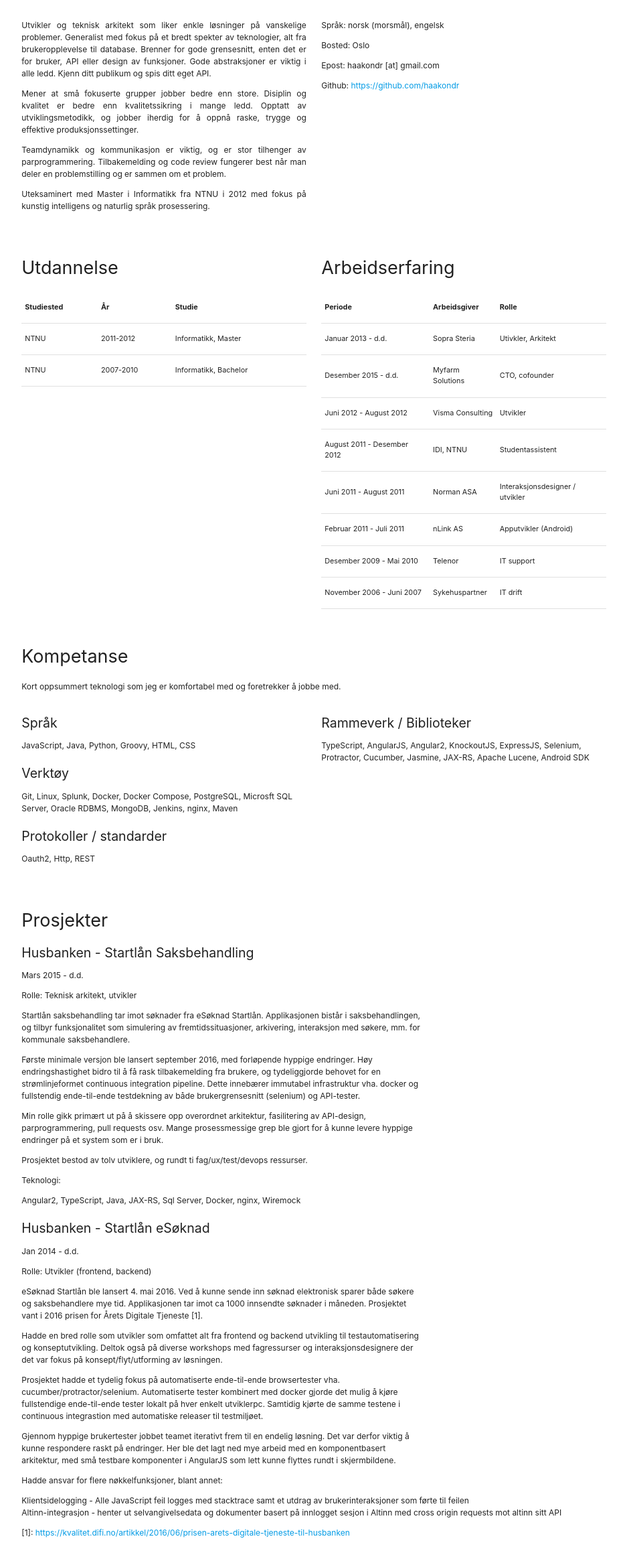
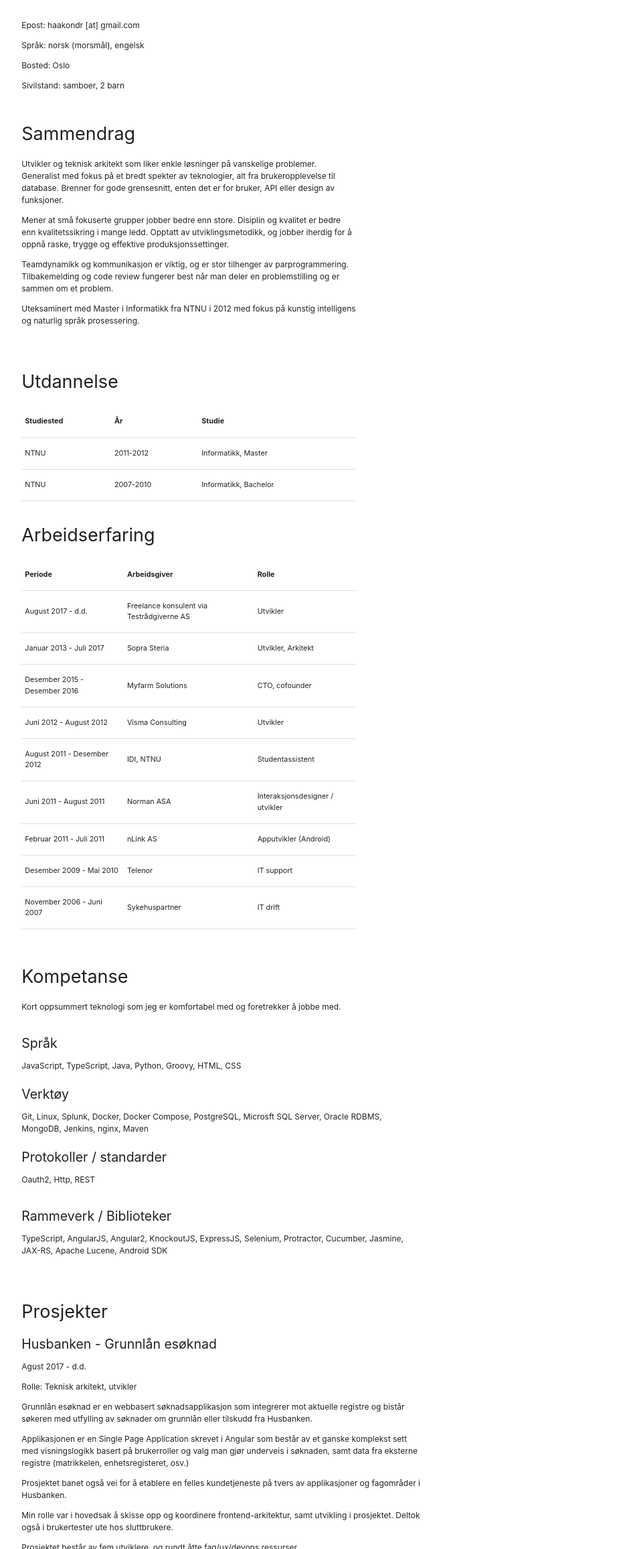
Before and after one commit to haakondr/haakondr.github.io, a plain HTML site: page index.html in a window 1280 px wide. Shown: the part 488-2800 px from the top of the page at 67% size, without its empty margins (171-1108 px from the left). Drawn offline with nearby package versions, Linux system fonts and the light colour scheme.

Commit message:
new project, update summary, new picture, layout fixes

```diff
--- a/index.html
+++ b/index.html
@@ -1,5 +1,6 @@
 <!DOCTYPE html>
 <html>
+
 <head>
   <meta charset="UTF-8">
   <title>CV Håkon Drolsum Røkenes</title>
@@ -7,49 +8,42 @@
   <link rel="stylesheet" href="https://cdnjs.cloudflare.com/ajax/libs/materialize/0.97.8/css/materialize.min.css">
   <!--<link rel="stylesheet" href="styles/materialize.min.css">-->
   <!--<link rel="stylesheet" href="styles/icon%3Ffamily=Material+Icons">-->
-    <meta name="viewport" content="width=device-width, initial-scale=1.0"/>
+  <meta name="viewport" content="width=device-width, initial-scale=1.0" />
   <link rel="stylesheet" href=styles/cv.css ref="stylesheet">
 </head>
+
 <body>
   <div class="container resume-page">
     <div class="row">
       <div class="col m6 s12 ">
         <div class="center-align">
-                <img class="profile-image circle " src="images/haakon_thumbnail.png">
+          <img class="profile-image circle " src="images/haakon.jpeg">
           <h1>Håkon Drolsum Røkenes</h1>
         </div>
       </div>
     </div>
     <div class="row page-break">
-        <div class="col s7 m6 summary">
-            <p>Utvikler og teknisk arkitekt som liker enkle løsninger på vanskelige problemer. Generalist med fokus
-                på
-                et bredt
-                spekter av teknologier, alt fra brukeropplevelse til database.
-                Brenner for gode grensesnitt, enten det er for bruker, API eller design av funksjoner. Gode
-                abstraksjoner er
-                viktig i alle ledd. Kjenn ditt publikum og spis ditt eget API.</p>
-            <p> Mener at små fokuserte grupper jobber bedre enn store. Disiplin og kvalitet er bedre enn
-                kvalitetssikring
-                i mange ledd. Opptatt av utviklingsmetodikk, og jobber iherdig for å oppnå raske, trygge og
-                effektive
-                produksjonssettinger.</p>
-            <p>Teamdynamikk og kommunikasjon er viktig, og er stor tilhenger av parprogrammering. Tilbakemelding og
-                code
-                review fungerer best når man deler en problemstilling og er sammen om et problem.</p>
-            <p>Uteksaminert med Master i Informatikk fra NTNU i 2012 med fokus på kunstig intelligens og
-                naturlig språk prosessering.</p>
-        </div>
-        <div class="col s3 m4 offset-s1">
+      <div class="col s12 m7">
+        <p>Epost: haakondr [at] gmail.com</p>
         <p>Språk: norsk (morsmål), engelsk</p>
         <p>Bosted: Oslo</p>
-            <p>Epost: haakondr [at] gmail.com</p>
-            <p>Github: <a href="https://github.com/haakondr">https://github.com/haakondr</a></p>
+        <p>Sivilstand: samboer, 2 barn</p>
       </div>
+
+      <div class="col s12 m7">
+        <h2>Sammendrag</h2>
+        <p>Utvikler og teknisk arkitekt som liker enkle løsninger på vanskelige problemer. Generalist med fokus på et bredt spekter av teknologier, alt fra brukeropplevelse til database. Brenner for gode grensesnitt, enten det er for bruker, API eller design
+          av funksjoner.</p>
+        <p> Mener at små fokuserte grupper jobber bedre enn store. Disiplin og kvalitet er bedre enn kvalitetssikring i mange ledd. Opptatt av utviklingsmetodikk, og jobber iherdig for å oppnå raske, trygge og effektive produksjonssettinger.
+          <p>Teamdynamikk og kommunikasjon er viktig, og er stor tilhenger av parprogrammering. Tilbakemelding og code review fungerer best når man deler en problemstilling og er sammen om et problem.</p>
+        </p>
+        <p>Uteksaminert med Master i Informatikk fra NTNU i 2012 med fokus på kunstig intelligens og naturlig språk prosessering.</p>
+      </div>
+
     </div>
 
     <div class="row pagebreak">
-        <div class="col s12 m12 l6">
+      <div class="col s12 m12 l7 cv-element">
         <h2>Utdannelse</h2>
         <table class="bordered">
           <thead>
@@ -75,7 +69,7 @@
         </table>
       </div>
 
-        <div class="col s12 m12 l6">
+      <div class="col s12 m12 l7 cv-element">
         <h2>Arbeidserfaring</h2>
         <table class="bordered">
           <thead>
@@ -87,12 +81,17 @@
           </thead>
           <tbody>
             <tr>
-                    <td>Januar 2013 - d.d.</td>
-                    <td>Sopra Steria</td>
-                    <td>Utivkler, Arkitekt</td>
+              <td>August 2017 - d.d.</td>
+              <td>Freelance konsulent via Testrådgiverne AS</td>
+              <td>Utvikler</td>
             </tr>
             <tr>
-                    <td>Desember 2015 - d.d.</td>
+              <td>Januar 2013 - Juli 2017</td>
+              <td>Sopra Steria</td>
+              <td>Utvikler, Arkitekt</td>
+            </tr>
+            <tr>
+              <td>Desember 2015 - Desember 2016</td>
               <td>Myfarm Solutions</td>
               <td>CTO, cofounder</td>
             </tr>
@@ -131,42 +130,30 @@
       </div>
     </div>
 
-    <div class="row pagebreak">
+    <div class="row cv-element">
       <div class="col s12">
         <h2>Kompetanse</h2>
         <p>Kort oppsummert teknologi som jeg er komfortabel med og foretrekker å jobbe med.</p>
       </div>
-        <div class="col m6 l6 s12">
+      <div class="col s12">
         <div>
           <h4>Språk</h4>
-                <p>JavaScript, Java, Python, Groovy, HTML, CSS</p>
+          <p>JavaScript, TypeScript, Java, Python, Groovy, HTML, CSS</p>
         </div>
 
         <div>
           <h4>Verktøy</h4>
-                <p>Git, Linux, Splunk, Docker, Docker Compose, PostgreSQL, Microsft SQL Server, Oracle RDBMS, MongoDB,
-                    Jenkins, nginx, Maven</p>
+          <p>Git, Linux, Splunk, Docker, Docker Compose, PostgreSQL, Microsft SQL Server, Oracle RDBMS, MongoDB, Jenkins, nginx, Maven</p>
         </div>
         <div>
           <h4>Protokoller / standarder</h4>
           <p>Oauth2, Http, REST</p>
         </div>
       </div>
-        <div class="col m6 l6 s12">
+      <div class="col s12">
         <h4>Rammeverk / Biblioteker</h4>
         <p>
-                TypeScript,
-                AngularJS,
-                Angular2,
-                KnockoutJS,
-                ExpressJS,
-                Selenium,
-                Protractor,
-                Cucumber,
-                Jasmine,
-                JAX-RS,
-                Apache Lucene,
-                Android SDK
+          TypeScript, AngularJS, Angular2, KnockoutJS, ExpressJS, Selenium, Protractor, Cucumber, Jasmine, JAX-RS, Apache Lucene, Android SDK
         </p>
       </div>
     </div>
@@ -175,198 +162,130 @@
     <div class="row">
       <div class="col s12">
         <h2>Prosjekter</h2>
-            <div>
+
+        <div class="cv-element">
+          <h4>Husbanken - Grunnlån esøknad</h4>
+          <p>Agust 2017 - d.d.</p>
+          <p>Rolle: Teknisk arkitekt, utvikler</p>
+          <p>Grunnlån esøknad er en webbasert søknadsapplikasjon som integrerer mot aktuelle registre og bistår søkeren med utfylling av søknader om grunnlån eller tilskudd fra Husbanken. </p>
+          <p>Applikasjonen er en Single Page Application skrevet i Angular som består av et ganske komplekst sett med visningslogikk basert på brukerroller og valg man gjør underveis i søknaden, samt data fra eksterne registre (matrikkelen, enhetsregisteret, osv.)</p>
+          <p>Prosjektet banet også vei for å etablere en felles kundetjeneste på tvers av applikasjoner og fagområder i Husbanken.</p>
+          <p>Min rolle var i hovedsak å skisse opp og koordinere frontend-arkitektur, samt utvikling i prosjektet. Deltok også i brukertester ute hos sluttbrukere.</p>
+          <p>Prosjektet består av fem utviklere, og rundt åtte fag/ux/devops ressurser.</p>
+          <p>Teknologi:</p>
+          <p>
+            Angular, TypeScript, Redux, Java, Spring boot, JAX-RS, JWT, Hibernate, JPA, Apache Kafka, RabbitMQ, Sql Server, Docker, Kubernetes, Openshift, Jenkins, Wiremock, Docker Compose, Splunk, Selenium, Cucumber
+          </p>
+        </div>
+
+        <div class="cv-element">
           <h4>Husbanken - Startlån Saksbehandling</h4>
-                <p>Mars 2015 - d.d.</p>
+          <p>Mars 2015 - September 2017</p>
           <p>Rolle: Teknisk arkitekt, utvikler</p>
-                <p>Startlån saksbehandling tar imot søknader fra eSøknad Startlån. Applikasjonen bistår i
-                    saksbehandlingen,
-                    og
-                    tilbyr funksjonalitet som simulering av fremtidssituasjoner, arkivering, interaksjon med søkere, mm.
-                    for
-                    kommunale saksbehandlere.</p>
-                <p>Første minimale versjon ble lansert september 2016, med forløpende hyppige endringer.
-                    Høy endringshastighet bidro til å få rask tilbakemelding fra brukere, og tydeliggjorde behovet for
-                    en
-                    strømlinjeformet continuous integration pipeline. Dette innebærer immutabel infrastruktur vha.
-                    docker og
-                    fullstendig ende-til-ende testdekning av både brukergrensesnitt (selenium) og API-tester. </p>
-                <p>Min rolle gikk primært ut på å skissere opp overordnet arkitektur, fasilitering av API-design,
-                    parprogrammering, pull requests osv. Mange prosessmessige grep ble gjort for å kunne levere hyppige
-                    endringer på et system som er i bruk.</p>
+          <p>Startlån saksbehandling tar imot søknader fra eSøknad Startlån. Applikasjonen bistår i saksbehandlingen, og tilbyr funksjonalitet som simulering av fremtidssituasjoner, arkivering, interaksjon med søkere, mm. for kommunale saksbehandlere.</p>
+          <p>Første minimale versjon ble lansert september 2016, med forløpende hyppige endringer. Høy endringshastighet bidro til å få rask tilbakemelding fra brukere, og tydeliggjorde behovet for en strømlinjeformet continuous integration pipeline. Dette
+            innebærer immutabel infrastruktur vha. docker og fullstendig ende-til-ende testdekning av både brukergrensesnitt (selenium) og API-tester. </p>
+          <p>Min rolle gikk primært ut på å skissere opp overordnet arkitektur, fasilitering av API-design, parprogrammering, pull requests osv. Mange prosessmessige grep ble gjort for å kunne levere hyppige endringer på et system som er i bruk. Bistod også med intervjuer i forbindelse med anskaffelser.</p>
           <p>Prosjektet bestod av tolv utviklere, og rundt ti fag/ux/test/devops ressurser. </p>
           <p>Teknologi:</p>
+          Angular, TypeScript, Java, JAX-RS, Sql Server, Docker, nginx, Wiremock, Selenium, Cucumber
           <p>
-                    Angular2,
-                    TypeScript,
-                    Java,
-                    JAX-RS,
-                    Sql Server,
-                    Docker,
-                    nginx,
-                    Wiremock
           </p>
         </div>
-            <div>
+        <div class="cv-element">
           <h4>Husbanken - Startlån eSøknad</h4>
-                <p>Jan 2014 - d.d.</p>
+          <p>Jan 2014 - Juni 2017</p>
           <p>Rolle: Utvikler (frontend, backend)</p>
-                <p>eSøknad Startlån ble lansert 4. mai 2016. Ved å kunne sende inn søknad elektronisk sparer både søkere
-                    og
-                    saksbehandlere mye tid. Applikasjonen tar imot ca 1000 innsendte søknader i måneden. Prosjektet vant
-                    i
-                    2016
-                    prisen for Årets Digitale Tjeneste [1].</p>
-                <p>Hadde en bred rolle som utvikler som omfattet alt fra frontend og backend utvikling til
-                    testautomatisering og
-                    konseptutvikling. Deltok også på diverse workshops med fagressurser og interaksjonsdesignere der det
-                    var fokus på konsept/flyt/utforming av løsningen.</p>
-                <p>Prosjektet hadde et tydelig fokus på automatiserte ende-til-ende browsertester vha.
-                    cucumber/protractor/selenium. Automatiserte tester kombinert med docker gjorde det mulig å kjøre
-                    fullstendige ende-til-ende tester lokalt på hver enkelt utviklerpc. Samtidig kjørte de samme testene
-                    i
-                    continuous integrastion med automatiske releaser til testmiljøet.</p>
+          <p>eSøknad Startlån ble lansert 4. mai 2016. Ved å kunne sende inn søknad elektronisk sparer både søkere og saksbehandlere mye tid. Applikasjonen tar imot ca 1000 innsendte søknader i måneden. Prosjektet vant i 2016 prisen for Årets Digitale Tjeneste
+            [1].</p>
+          <p>Hadde en bred rolle som utvikler som omfattet alt fra frontend og backend utvikling til testautomatisering og konseptutvikling. Deltok også på diverse workshops med fagressurser og interaksjonsdesignere der det var fokus på konsept/flyt/utforming
+            av løsningen.</p>
+          <p>Prosjektet hadde et tydelig fokus på automatiserte ende-til-ende browsertester vha. cucumber/protractor/selenium. Automatiserte tester kombinert med docker gjorde det mulig å kjøre fullstendige ende-til-ende tester lokalt på hver enkelt utviklerpc.
+            Samtidig kjørte de samme testene i continuous integrastion med automatiske releaser til testmiljøet.</p>
 
-                <p>Gjennom hyppige brukertester jobbet teamet iterativt frem til en endelig løsning. Det var derfor
-                    viktig å
-                    kunne
-                    respondere raskt på endringer. Her ble det lagt ned mye arbeid med en komponentbasert arkitektur,
-                    med
-                    små
-                    testbare komponenter i AngularJS som lett kunne flyttes rundt i skjermbildene.</p>
+          <p>Gjennom hyppige brukertester jobbet teamet iterativt frem til en endelig løsning. Det var derfor viktig å kunne respondere raskt på endringer. Her ble det lagt ned mye arbeid med en komponentbasert arkitektur, med små testbare komponenter i
+            AngularJS som lett kunne flyttes rundt i skjermbildene.</p>
 
           <p>
             Hadde ansvar for flere nøkkelfunksjoner, blant annet:
 
             <ul>
-                    <li>Klientsidelogging - Alle JavaScript feil logges med stacktrace samt et utdrag av
-                        brukerinteraksjoner
-                        som
-                        førte til feilen
+              <li>Klientsidelogging - Alle JavaScript feil logges med stacktrace samt et utdrag av brukerinteraksjoner som førte til feilen
               </li>
-                    <li>Altinn-integrasjon - henter ut selvangivelsedata og dokumenter basert på innlogget sesjon i
-                        Altinn
-                        med
-                        cross origin requests mot
-                        altinn sitt API
+              <li>Altinn-integrasjon - henter ut selvangivelsedata og dokumenter basert på innlogget sesjon i Altinn med cross origin requests mot altinn sitt API
               </li>
             </ul>
             <p>
-                    [1]: <a
-                        href="https://kvalitet.difi.no/artikkel/2016/06/prisen-arets-digitale-tjeneste-til-husbanken">https://kvalitet.difi.no/artikkel/2016/06/prisen-arets-digitale-tjeneste-til-husbanken</a>
+              [1]: <a href="https://kvalitet.difi.no/artikkel/2016/06/prisen-arets-digitale-tjeneste-til-husbanken">https://kvalitet.difi.no/artikkel/2016/06/prisen-arets-digitale-tjeneste-til-husbanken</a>
             </p>
             <div>
               <p>Teknologi:</p>
               <p>
-                        AngularJS,
-                        JavaScript,
-                        MongoDB,
-                        Java,
-                        Docker,
-                        Selenium,
-                        NodeJS,
-                        HTML5,
-                        CSS3
+                AngularJS, JavaScript, MongoDB, Java, Docker, Selenium, NodeJS, HTML5, CSS3
               </p>
             </div>
         </div>
 
-            <div>
+        <div class="cv-element">
           <h4>Myfarm Solutions - Sensor Dashboard</h4>
-                <p>Des 2015 - d.d. (fritidsbasert)</p>
+          <p>Des 2015 - Des 2017 (fritidsbasert)</p>
           <p>Rolle: Solo utvikler</p>
-                <p>Myfarm Solutions' produkter baserer seg på å samle inn data for å kunne drive landbruk mer effektivt.
-                    Sensor
-                    Dashboard løsningen er en prototype som visualiserer sensordata i grafer for brukeren.</p>
+          <p>Myfarm Solutions' produkter baserer seg på å samle inn data for å kunne drive landbruk mer effektivt. Sensor Dashboard løsningen er en prototype som visualiserer sensordata i grafer for brukeren.</p>
           <p>Sensorene samler inn diverse data (temperatur, fuktighet, vind, solinnstråling, mm.</p>
+
+          <p>Pga. manglende interesse og progresjon ble grunnleggerne enige om å avvikle driften desember 2017.</p>
           <div>
             <p>Teknologi:</p>
             <p>
-                        Angular2,
-                        Docker,
-                        PostgreSQL,
-                        Google Cloud SQL,
-                        Oauth2,
-                        Java,
-                        JavaScript,
-                        d3,
-                        libelium waspmote sensors
+              Angular2, Docker, PostgreSQL, Google Cloud SQL, Oauth2, Java, JavaScript, d3, libelium waspmote sensors
             </p>
           </div>
         </div>
 
-            <div>
+        <div class="cv-element">
           <h4>Landbruksdirektoratet - Lreg modernisering</h4>
           <p>Jan 2013 - November 2014</p>
           <p>Rolle: utvikler</p>
-                <p>Modernisering av Lreg (Landbruksregisteret), saksbehandlerapplikasjon for kommunale saksbehandlere.
-                    Driver
-                    for moderniseringen var direkteintegrasjon mot Matrikkeldata fra Statens Kartverk. I tillegg til
-                    integrasjon
-                    mot Matrikkelen så ble det utført endringer i eksisterende skjermbilder og funksjonalitet.</p>
+          <p>Modernisering av Lreg (Landbruksregisteret), saksbehandlerapplikasjon for kommunale saksbehandlere. Driver for moderniseringen var direkteintegrasjon mot Matrikkeldata fra Statens Kartverk. I tillegg til integrasjon mot Matrikkelen så ble det
+            utført endringer i eksisterende skjermbilder og funksjonalitet.</p>
           <div>
             <p>Teknologi:</p>
             <p>
-                        AngularJS,
-                        JavaScript,
-                        Grails,
-                        Hibernate,
-                        Spring,
-                        Groovy,
-                        Java,
-                        Struts,
-                        Oracle rdbms
+              AngularJS, JavaScript, Grails, Hibernate, Spring, Groovy, Java, Struts, Oracle rdbms
             </p>
           </div>
         </div>
 
-            <div>
+        <div class="cv-element">
           <h4>Landbruksdirektoratet - Forvaltning</h4>
           <p>Jan 2013 - November 2014</p>
           <p>Rolle: utvikler</p>
           <p>Forvaltning av diverse Java- og Groovy- baserte applikasjoner.</p>
           <div>
             <p>Teknologi:</p>
-                    Java,
-                    Groovy,
-                    Oracle rdbms,
-                    Grails,
-                    JavaScript,
-                    HTML,
-                    CSS
+            Java, Groovy, Oracle rdbms, Grails, JavaScript, HTML, CSS
           </div>
         </div>
 
-            <div>
+        <div class="cv-element">
           <h4>NTNU - Graph-based Natural Language Processing</h4>
           <p>Jan 2012 - Desember 2012</p>
           <p>Masteroppgave</p>
-                <p>Oppgaven gikk ut på å representere tekst som graf-strukturer og bruke strukturelle likheter som et
-                    similaritetsmål.
-                    En graph edit distance algoritme ble implementert som kalkulerte den strukturelle distansen mellom
-                    to
-                    setnigner.
-                    Algoritmen ble brukt som distansemål i en kNN (k-Nearest Neighbours) klassifisering.</p>
-                <p>Tilnærmingen ble målt mot andre algoritmer til å detektere plagiat i et ferdigdefinert datasett i
-                    forbindelse
-                    med CLEF 2011 konferansen.</p>
+          <p>Oppgaven gikk ut på å representere tekst som graf-strukturer og bruke strukturelle likheter som et similaritetsmål. En graph edit distance algoritme ble implementert som kalkulerte den strukturelle distansen mellom to setnigner. Algoritmen ble
+            brukt som distansemål i en kNN (k-Nearest Neighbours) klassifisering.</p>
+          <p>Tilnærmingen ble målt mot andre algoritmer til å detektere plagiat i et ferdigdefinert datasett i forbindelse med CLEF 2011 konferansen.</p>
           <p>Link til oppgaven: <a href="https://brage.bibsys.no/xmlui/handle/11250/253133">https://brage.bibsys.no/xmlui/handle/11250/253133</a>
           </p>
           <div>
             <p>Teknologi:</p>
             <p>
-                        Java,
-                        MaltParser,
-                        Stanford NLP,
-                        Python,
-                        Apache Lucene
+              Java, MaltParser, Stanford NLP, Python, Apache Lucene
             </p>
           </div>
         </div>
       </div>
     </div>
   </div>
+</body>
 
-
-</body>
 </html>
--- a/styles/cv.css
+++ b/styles/cv.css
@@ -17,8 +17,10 @@ table {
 
 .pagebreak { page-break-before: always; }
 
-.summary {
-  text-align: justify;
+@media print {
+  .cv-element {
+    page-break-inside: avoid;
+  }
 }
 
 h1 {
```
Also changed, not shown: images/haakon.jpeg (added). Lines whose indentation alone changed are shown as unchanged.
